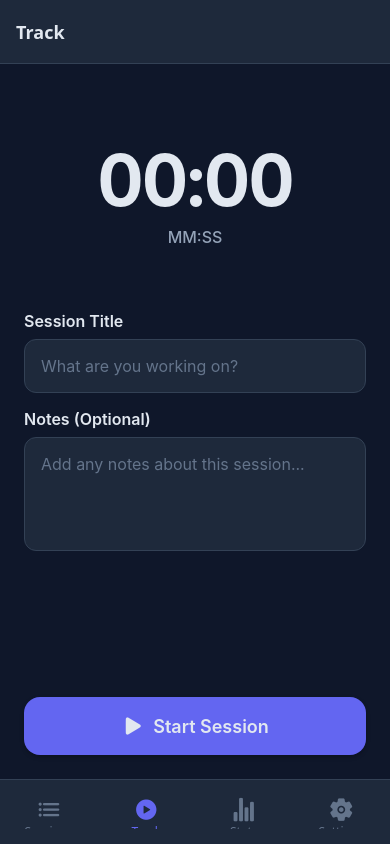
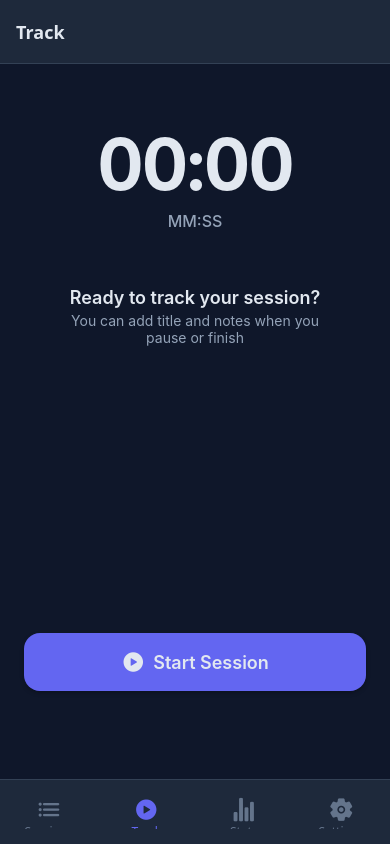
Before and after one commit to z-Pearlina/Session-Track, a React Native app: screen /StartSession in a window 390 px wide. Built offline with nearby package versions, Linux system fonts and the light colour scheme.

Commit message:
fix: reorder UI and make inputs always editable

```diff
--- a/src/screens/StartSessionScreen.tsx
+++ b/src/screens/StartSessionScreen.tsx
@@ -4,10 +4,12 @@ import {
   Text,
   StyleSheet,
   TextInput,
-  ScrollView,
+  Alert,
+  Keyboard,
   KeyboardAvoidingView,
   Platform,
-  Alert,
+  ScrollView,
+  TouchableWithoutFeedback,
 } from 'react-native';
 import { SafeAreaView } from 'react-native-safe-area-context';
 import { theme } from '../theme/theme';
@@ -21,6 +23,7 @@ export default function StartSessionScreen() {
   const [title, setTitle] = useState('');
   const [notes, setNotes] = useState('');
   const [startedAt, setStartedAt] = useState<string | null>(null);
+  const [showInputs, setShowInputs] = useState(false);
 
   const {
     elapsedMs,
@@ -38,14 +41,18 @@ export default function StartSessionScreen() {
   const handleStart = () => {
     const now = new Date().toISOString();
     setStartedAt(now);
+    setShowInputs(false);
     startTimer();
   };
 
   const handlePause = () => {
     pauseTimer();
+    setShowInputs(true);
   };
 
   const handleResume = () => {
+    Keyboard.dismiss();
+    setShowInputs(false);
     resumeTimer();
   };
 
@@ -59,21 +66,8 @@ export default function StartSessionScreen() {
       return;
     }
 
-    Alert.alert(
-      'Save Session',
-      'Would you like to save this session?',
-      [
-        {
-          text: 'Discard',
-          style: 'destructive',
-          onPress: handleDiscard,
-        },
-        {
-          text: 'Save',
-          onPress: handleSave,
-        },
-      ]
-    );
+    stopTimer();
+    setShowInputs(true);
   };
 
   const handleSave = async () => {
@@ -83,7 +77,7 @@ export default function StartSessionScreen() {
       const session: Session = {
         id: `session_${Date.now()}`,
         title: title.trim() || 'Untitled Session',
-        categoryId: 'default', // We'll add categories in Phase 2
+        categoryId: 'default',
         durationMs: elapsedMs,
         notes: notes.trim(),
         startedAt: startedAt!,
@@ -95,7 +89,7 @@ export default function StartSessionScreen() {
       await addSession(session);
 
       Alert.alert(
-        'Success!',
+        'Success! 🎉',
         'Session saved successfully',
         [{ text: 'OK', onPress: handleReset }]
       );
@@ -109,7 +103,18 @@ export default function StartSessionScreen() {
   };
 
   const handleDiscard = () => {
-    handleReset();
+    Alert.alert(
+      'Discard Session?',
+      'Are you sure you want to discard this session?',
+      [
+        { text: 'Cancel', style: 'cancel' },
+        {
+          text: 'Discard',
+          style: 'destructive',
+          onPress: handleReset
+        },
+      ]
+    );
   };
 
   const handleReset = () => {
@@ -118,6 +123,7 @@ export default function StartSessionScreen() {
     setTitle('');
     setNotes('');
     setStartedAt(null);
+    setShowInputs(false);
   };
 
   return (
@@ -125,92 +131,161 @@ export default function StartSessionScreen() {
       <KeyboardAvoidingView
         behavior={Platform.OS === 'ios' ? 'padding' : 'height'}
         style={styles.keyboardView}
+        keyboardVerticalOffset={Platform.OS === 'ios' ? 0 : 20}
       >
+        <TouchableWithoutFeedback onPress={Keyboard.dismiss}>
           <ScrollView
             contentContainerStyle={styles.scrollContent}
             keyboardShouldPersistTaps="handled"
+            showsVerticalScrollIndicator={false}
           >
             {/* Timer Display */}
             <View style={styles.timerSection}>
               <TimerDisplay elapsedMs={elapsedMs} size="large" />
 
-            {isRunning && (
+              {isRunning && !isPaused && (
                 <View style={styles.statusBadge}>
-                <View style={[styles.statusDot, isPaused && styles.statusDotPaused]} />
-                <Text style={styles.statusText}>
-                  {isPaused ? 'Paused' : 'Recording'}
-                </Text>
+                  <View style={styles.statusDot} />
+                  <Text style={styles.statusText}>Recording...</Text>
+                </View>
+              )}
+
+              {isPaused && (
+                <View style={[styles.statusBadge, styles.pausedBadge]}>
+                  <View style={styles.statusDotPaused} />
+                  <Text style={styles.statusText}>Paused</Text>
                 </View>
               )}
             </View>
 
-          {/* Session Info Input */}
+            {/* Input Fields - Show when paused or stopped */}
+            {showInputs && (
               <View style={styles.inputSection}>
                 <Text style={styles.inputLabel}>Session Title</Text>
                 <TextInput
                   style={styles.input}
-              placeholder="What are you working on?"
+                  placeholder="What did you work on?"
                   placeholderTextColor={theme.colors.text.tertiary}
                   value={title}
                   onChangeText={setTitle}
-              editable={!isRunning}
+                  returnKeyType="next"
                 />
 
                 <Text style={styles.inputLabel}>Notes (Optional)</Text>
                 <TextInput
                   style={[styles.input, styles.textArea]}
-              placeholder="Add any notes about this session..."
+                  placeholder="Add any notes..."
                   placeholderTextColor={theme.colors.text.tertiary}
                   value={notes}
                   onChangeText={setNotes}
                   multiline
-              numberOfLines={4}
+                  numberOfLines={3}
                   textAlignVertical="top"
-              editable={!isRunning}
+                  returnKeyType="done"
+                  blurOnSubmit
                 />
               </View>
+            )}
+
+            {/* Hint text when not running */}
+            {!isRunning && !showInputs && (
+              <View style={styles.hintSection}>
+                <Text style={styles.hintText}>
+                  Ready to track your session?
+                </Text>
+                <Text style={styles.hintSubtext}>
+                  You can add title and notes when you pause or finish
+                </Text>
+              </View>
+            )}
+
+            {/* Extra space to push buttons up when keyboard is visible */}
+            <View style={styles.spacer} />
 
             {/* Control Buttons */}
             <View style={styles.controlsSection}>
-            {!isRunning ? (
+              {/* Not Started */}
+              {!isRunning && !showInputs && (
                 <TimerButton
                   title="Start Session"
-                icon="play"
+                  icon="play-circle"
                   onPress={handleStart}
                   variant="primary"
-                style={styles.primaryButton}
+                  style={styles.fullButton}
                 />
-            ) : (
-              <View style={styles.runningControls}>
-                {!isPaused ? (
+              )}
+
+              {/* Running (not paused) */}
+              {isRunning && !isPaused && (
+                <View style={styles.buttonRow}>
                   <TimerButton
                     title="Pause"
                     icon="pause"
                     onPress={handlePause}
                     variant="secondary"
-                    style={styles.controlButton}
+                    style={styles.halfButton}
                   />
-                ) : (
+                  <TimerButton
+                    title="Stop"
+                    icon="stop-circle"
+                    onPress={handleStop}
+                    variant="danger"
+                    style={styles.halfButton}
+                  />
+                </View>
+              )}
+
+              {/* Paused */}
+              {isPaused && (
+                <View style={styles.buttonColumn}>
                   <TimerButton
                     title="Resume"
                     icon="play"
                     onPress={handleResume}
                     variant="primary"
-                    style={styles.controlButton}
+                    style={styles.fullButton}
                   />
+                  <View style={styles.buttonRow}>
+                    <TimerButton
+                      title="Stop"
+                      icon="stop-circle"
+                      onPress={handleStop}
+                      variant="danger"
+                      style={styles.halfButton}
+                    />
+                    <TimerButton
+                      title="Discard"
+                      icon="trash"
+                      onPress={handleDiscard}
+                      variant="secondary"
+                      style={styles.halfButton}
+                    />
+                  </View>
+                </View>
               )}
 
+              {/* Stopped (ready to save) */}
+              {!isRunning && showInputs && (
+                <View style={styles.buttonColumn}>
                   <TimerButton
-                  title="Stop & Save"
-                  icon="stop"
-                  onPress={handleStop}
-                  variant="danger"
-                  style={styles.controlButton}
+                    title="Save Session"
+                    icon="checkmark-circle"
+                    onPress={handleSave}
+                    variant="primary"
+                    style={styles.fullButton}
+                  />
+                  <TimerButton
+                    title="Discard"
+                    icon="close-circle"
+                    onPress={handleDiscard}
+                    variant="secondary"
+                    style={styles.fullButton}
                   />
                 </View>
               )}
             </View>
           </ScrollView>
+        </TouchableWithoutFeedback>
       </KeyboardAvoidingView>
     </SafeAreaView>
   );
@@ -227,10 +302,11 @@ const styles = StyleSheet.create({
   scrollContent: {
     flexGrow: 1,
     padding: theme.spacing.lg,
+    paddingBottom: theme.spacing.xxl, // Extra padding at bottom
   },
   timerSection: {
     alignItems: 'center',
-    paddingVertical: theme.spacing.xxl,
+    paddingVertical: theme.spacing.xl,
   },
   statusBadge: {
     flexDirection: 'row',
@@ -240,6 +316,11 @@ const styles = StyleSheet.create({
     paddingVertical: theme.spacing.sm,
     backgroundColor: theme.colors.card,
     borderRadius: theme.borderRadius.full,
+    borderWidth: 1,
+    borderColor: theme.colors.success,
+  },
+  pausedBadge: {
+    borderColor: theme.colors.warning,
   },
   statusDot: {
     width: 8,
@@ -249,18 +330,40 @@ const styles = StyleSheet.create({
     marginRight: theme.spacing.sm,
   },
   statusDotPaused: {
+    width: 8,
+    height: 8,
+    borderRadius: 4,
     backgroundColor: theme.colors.warning,
+    marginRight: theme.spacing.sm,
   },
   statusText: {
     color: theme.colors.text.secondary,
     fontSize: theme.fontSize.sm,
     fontWeight: theme.fontWeight.medium,
   },
+  hintSection: {
+    alignItems: 'center',
+    paddingHorizontal: theme.spacing.xl,
+    paddingVertical: theme.spacing.lg,
+  },
+  hintText: {
+    fontSize: theme.fontSize.lg,
+    fontWeight: theme.fontWeight.semibold,
+    color: theme.colors.text.primary,
+    textAlign: 'center',
+    marginBottom: theme.spacing.xs,
+  },
+  hintSubtext: {
+    fontSize: theme.fontSize.sm,
+    color: theme.colors.text.secondary,
+    textAlign: 'center',
+  },
   inputSection: {
-    marginBottom: theme.spacing.xl,
+    paddingTop: theme.spacing.md,
+    paddingBottom: theme.spacing.lg,
   },
   inputLabel: {
-    fontSize: theme.fontSize.md,
+    fontSize: theme.fontSize.sm,
     fontWeight: theme.fontWeight.semibold,
     color: theme.colors.text.primary,
     marginBottom: theme.spacing.sm,
@@ -276,20 +379,31 @@ const styles = StyleSheet.create({
     color: theme.colors.text.primary,
   },
   textArea: {
-    minHeight: 100,
+    minHeight: 80,
+    maxHeight: 120,
     paddingTop: theme.spacing.md,
   },
+  spacer: {
+    flex: 1,
+    minHeight: 20,
+  },
   controlsSection: {
-    marginTop: 'auto',
-    paddingTop: theme.spacing.lg,
+    paddingTop: theme.spacing.md,
+    paddingBottom: theme.spacing.xl,
   },
-  primaryButton: {
+  fullButton: {
     width: '100%',
+    marginBottom: theme.spacing.sm,
   },
-  runningControls: {
+  buttonRow: {
+    flexDirection: 'row',
     gap: theme.spacing.md,
+    marginBottom: theme.spacing.sm,
   },
-  controlButton: {
-    width: '100%',
+  buttonColumn: {
+    flexDirection: 'column',
+  },
+  halfButton: {
+    flex: 1,
   },
 });
```
Lines whose indentation alone changed are shown as unchanged.
